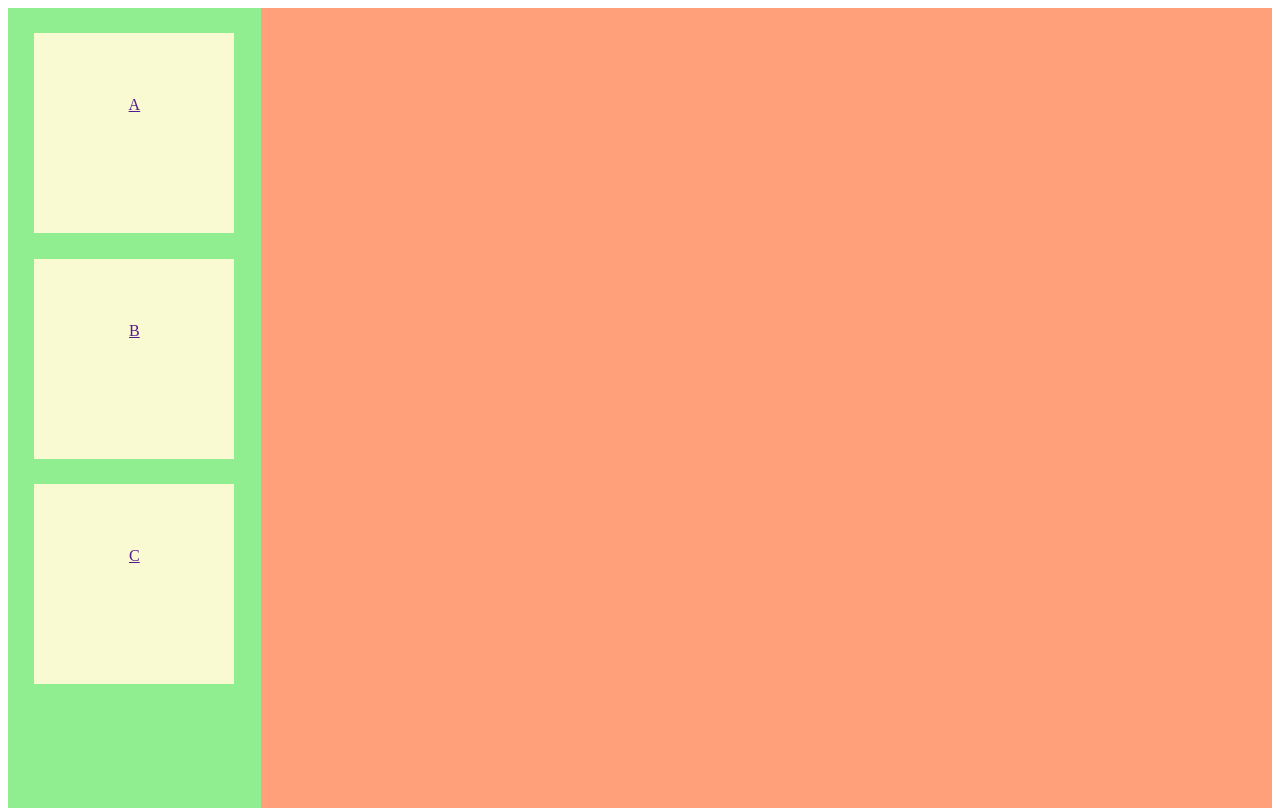
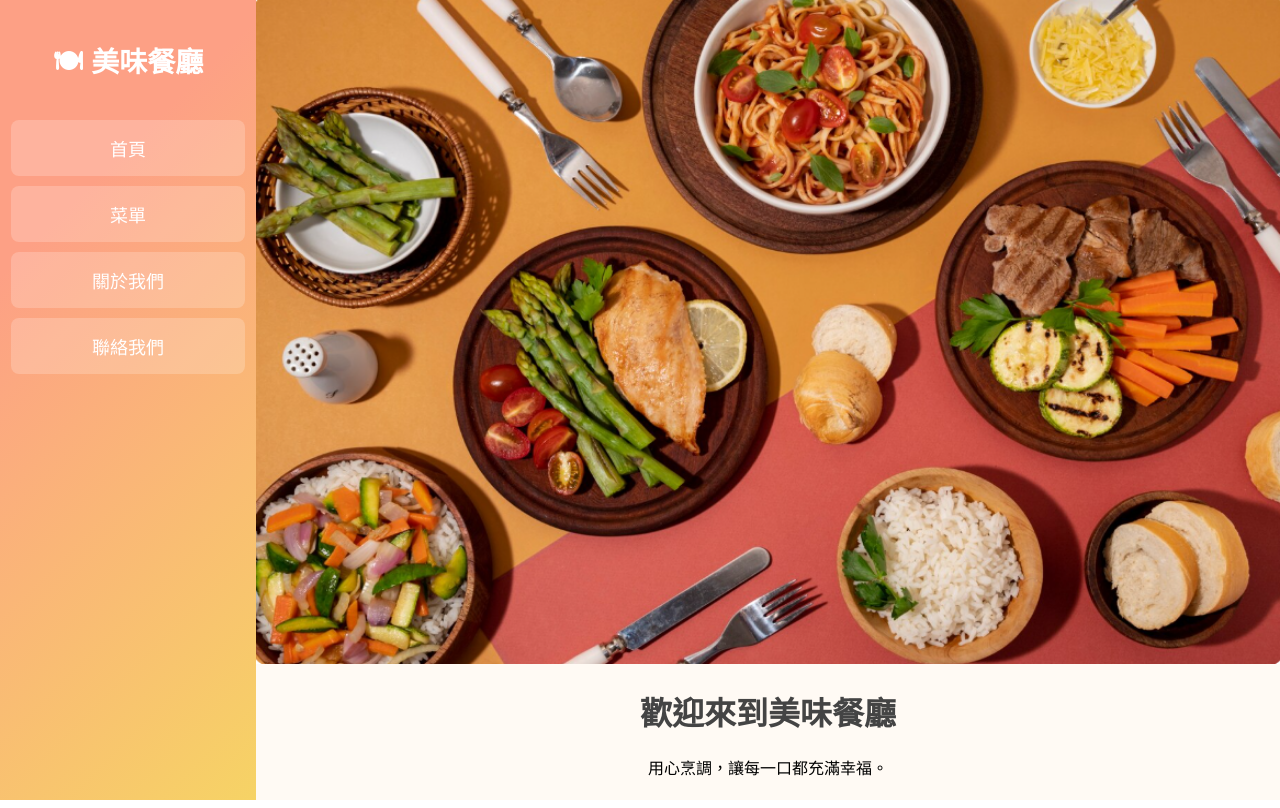
Before and after one commit to huei2025ava/huei20251002, a plain HTML site: page s20251030/float.html in a window 1280 px wide. Drawn offline with Linux system fonts and the light colour scheme.

Commit message:
運用float、ifram製作餐廳網頁

```diff
--- a/s20251030/float.html
+++ b/s20251030/float.html
@@ -1,42 +1,74 @@
 <!DOCTYPE html>
-<html lang="en">
+<html lang="zh-Hant">
   <head>
     <meta charset="UTF-8" />
-    <meta name="viewport" content="width=device-width, initial-scale=1.0" />
-    <title>float menu</title>
+    <title>美味餐廳</title>
     <style>
-      /* menu */
+      * {
+        overflow: hidden;
+      }
+      body {
+        margin: 0;
+        font-family: "微軟正黑體", sans-serif;
+      }
+      /* 左側導覽 */
       .container-menu {
         float: left;
         width: 20%;
         height: 100vh;
-        background-color: lightgreen;
+        background-color: #f6d365;
+        background-image: linear-gradient(315deg, #f6d365 0%, #fda085 74%);
+        text-align: center;
+        color: #fff;
       }
-      .container-menu > a {
+      .logo {
+        font-size: 28px;
+        font-weight: bold;
+        padding: 40px 0 20px 0;
+      }
+      .container-menu a {
         display: block;
-        width: 200px;
-        height: 200px;
-        background-color: lightgoldenrodyellow;
-        margin: auto;
-        margin-top: 10%;
-        text-align: center;
-        padding-top: 25%;
-        box-sizing: border-box;
+        width: 80%;
+        margin: 10px auto;
+        padding: 15px;
+        background-color: rgba(255, 255, 255, 0.2);
+        border-radius: 8px;
+        color: white;
+        text-decoration: none;
+        font-size: 18px;
+        transition: 0.3s;
       }
+      .container-menu a:hover {
+        background-color: rgba(255, 255, 255, 0.4);
+        cursor: pointer;
+      }
+
+      /* 主內容區 */
       .container-main {
         float: left;
         width: 80%;
         height: 100vh;
-        background-color: lightsalmon;
+        background-color: #fffaf4;
+      }
+
+      iframe {
+        width: 100%;
+        height: 100%;
+        border: none;
       }
     </style>
   </head>
   <body>
     <div class="container-menu">
-      <a href="">A</a>
-      <a href="">B</a>
-      <a href="">C</a>
+      <div class="logo">🍽 美味餐廳</div>
+      <a href="./web/home.html" target="mainFrame">首頁</a>
+      <a href="./web/menu.html" target="mainFrame">菜單</a>
+      <a href="./web/about.html" target="mainFrame">關於我們</a>
+      <a href="./web/contact.html" target="mainFrame">聯絡我們</a>
     </div>
-    <div class="container-main"></div>
+
+    <div class="container-main">
+      <iframe name="mainFrame" src="./web/home.html"></iframe>
+    </div>
   </body>
 </html>
--- /dev/null
+++ b/s20251030/web/home.html
@@ -0,0 +1,27 @@
+<!DOCTYPE html>
+<html lang="zh-Hant">
+  <head>
+    <meta charset="UTF-8" />
+    <title>首頁 - 美味餐廳</title>
+    <style>
+      body {
+        margin: 0;
+        text-align: center;
+        font-family: sans-serif;
+      }
+      img {
+        width: 100%;
+        height: 83vh;
+      }
+      h1 {
+        margin-top: 20px;
+        color: #444;
+      }
+    </style>
+  </head>
+  <body>
+    <img src="../image/allfood.png" alt="banner" />
+    <h1>歡迎來到美味餐廳</h1>
+    <p>用心烹調，讓每一口都充滿幸福。</p>
+  </body>
+</html>
```
Also changed, not shown: s20251030/web/about.html (added, +34 -0 lines), s20251030/web/contact.html (added, +41 -0 lines), s20251030/web/menu.html (added, +50 -0 lines), s20251030/image/allfood.png (added), s20251030/image/cheesecake.png (added), s20251030/image/hamburger.jpg (added), 2 other files.
